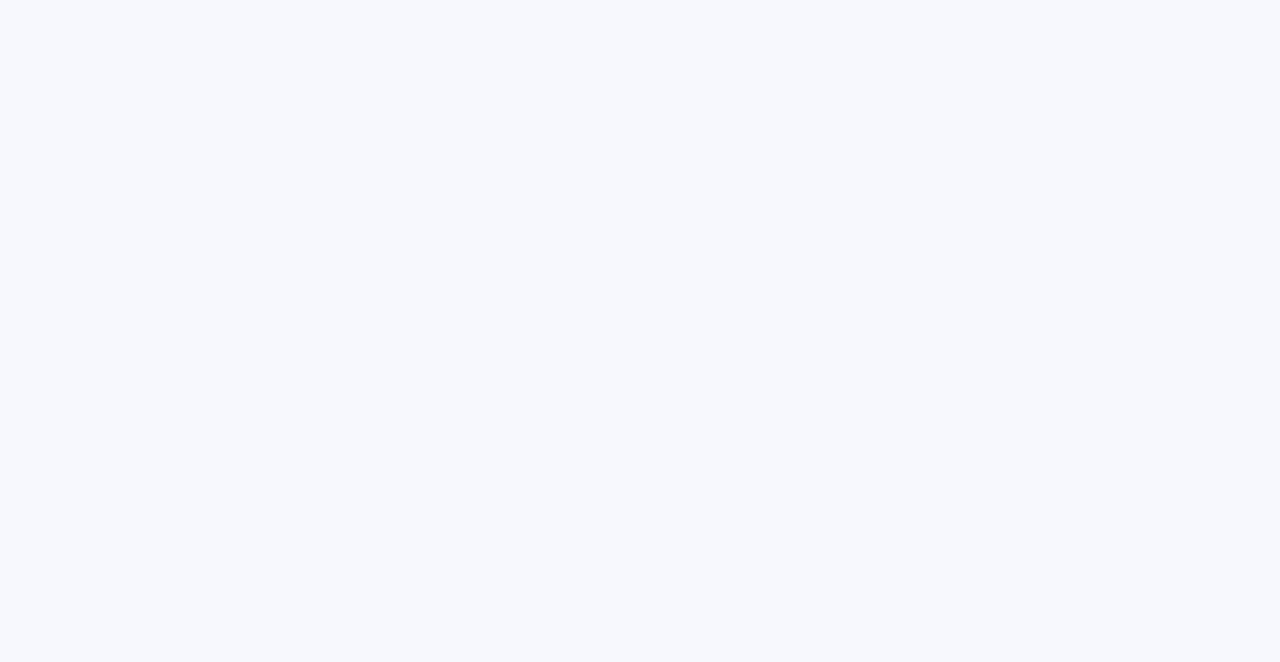
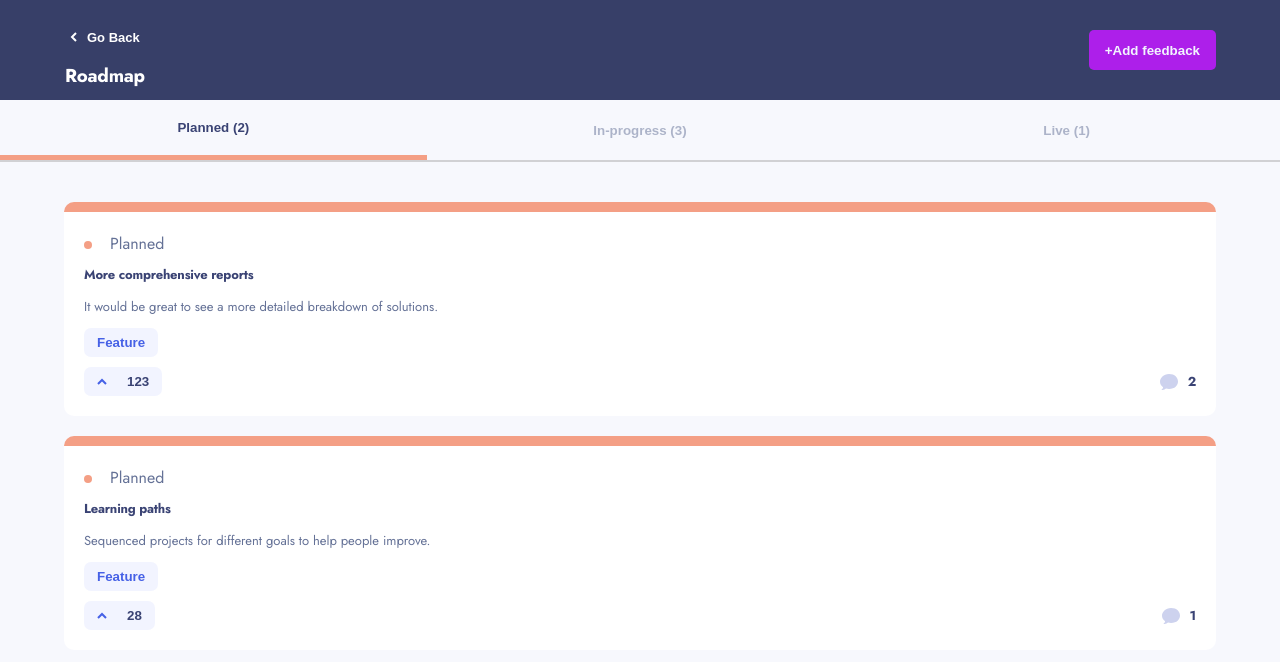
Before and after one commit to tokarskym/productfeedback, a React (Create React App) app: page /roadmap in a window 1280 px wide. Before the commit this address had no page. Shown: the top 662 px of the page. Built offline with nearby package versions, Linux system fonts and the light colour scheme.

Commit message:
Roadmap functionality and styles

```diff
--- a/src/App.tsx
+++ b/src/App.tsx
@@ -6,6 +6,7 @@ import Header from './components/Header/Header';
 import MainPage from './components/MainPage/MainPage';
 import RequestDetails from './components/RequestDetails/RequestDetails';
 import RequestForm from './components/RequestForm/RequestForm';
+import Roadmap from './components/Roadmap/Roadmap';
 
 import { ProductRequest } from './data/data';
 
@@ -15,6 +16,15 @@ import { BrowserRouter, Routes, Route } from 'react-router-dom';
 
 import { updatedData } from './data/data';
 
+export type CountsType = {
+  [status: string]: number;
+};
+
+type ItemType = {
+  status: string;
+  [key: string]: any;
+};
+
 function App() {
   const [selectedFilter, setSelectedFilter] = useState<string>('Least Upvotes');
   const [selectedCategory, setSelectedCategory] = useState<string>('All');
@@ -22,6 +32,24 @@ function App() {
   const productRequests = updatedData.productRequests;
   const currentUser = updatedData.currentUser;
   const [requestList, setRequestList] = useState<ProductRequest[]>(productRequests);
+  const [statusCounts, setStatusCounts] = useState<CountsType>({});
+
+  useEffect(() => {
+    const counts: CountsType = {};
+
+    requestList.forEach((item: ItemType) => {
+      if (item.status === 'suggestion') {
+        return;
+      }
+
+      if (!counts[item.status]) {
+        counts[item.status] = 0;
+      }
+      counts[item.status]++;
+    });
+
+    setStatusCounts(counts);
+  }, [requestList]);
 
   const handleFilterChange = (filter: string) => {
     setSelectedFilter(filter);
@@ -123,7 +151,8 @@ function App() {
           <Route
             path="/requests/:id"
             element={<RequestDetails requestList={requestList} onAddNewComment={addComment} onAddReply={addReply} calculateCommentNumbers={calculateCommentNumbers} />}
-          />
+          />{' '}
+          <Route path="/roadmap" element={<Roadmap requestList={requestList} statusCounts={statusCounts} calculateCommentNumbers={calculateCommentNumbers} />} />
           <Route
             path="/requests/:id/new"
             element={
@@ -152,7 +181,7 @@ function App() {
             path="/"
             element={
               <>
-                <Navbar handleCategoryChange={handleCategoryChange} selectedCategory={selectedCategory} />
+                <Navbar statusCounts={statusCounts} handleCategoryChange={handleCategoryChange} selectedCategory={selectedCategory} />
                 <Header handleFilterChange={handleFilterChange} requestList={requestList} />
                 <MainPage selectedFilter={selectedFilter} selectedCategory={selectedCategory} requestList={requestList} calculateCommentNumbers={calculateCommentNumbers} />
               </>
--- a/src/Utils/Functions.tsx
+++ b/src/Utils/Functions.tsx
@@ -1,3 +1,16 @@
 export const capitalizeFirstLetter = (string: string) => {
   return string.charAt(0).toUpperCase() + string.slice(1);
 };
+
+export const getColorForStatus = (status: string): string => {
+  switch (status) {
+    case 'planned':
+      return '#F49F85';
+    case 'in-progress':
+      return '#AD1FEA';
+    case 'live':
+      return '#62BCFA';
+    default:
+      return 'transparent'; // Default color in case none of the statuses match
+  }
+};
--- a/src/components/BackButton/BackButton.tsx
+++ b/src/components/BackButton/BackButton.tsx
@@ -5,7 +5,7 @@ import { ProductRequestNavbar, ReturnButton, EditFeedbackButton } from '../Reque
 import ReturnButtonSVG from '../../images/shared//icon-arrow-left.svg';
 
 interface BackButtonProps {
-  isEdit: boolean;
+  isEdit?: boolean;
   requestID?: number;
 }
 const BackButton: React.FC<BackButtonProps> = ({ isEdit, requestID }) => {
--- /dev/null
+++ b/src/components/BackButton/BackButtonRoadmap.tsx
@@ -0,0 +1,38 @@
+import { useNavigate } from 'react-router-dom';
+import styled from 'styled-components';
+import ReturnButtonSVG from '../../images/shared//icon-arrow-left-white.svg';
+
+import { ProductRequestNavbar, ReturnButton } from '../RequestDetails/RequestDetails';
+import { PrimaryButton } from '../GlobalStyles/ReusedStyles';
+
+const ReturnButtonRoadmap = styled(ReturnButton)`
+  color: white;
+`;
+
+const RoadmapTitle = styled.h3`
+  color: #ffff;
+`;
+
+interface BackButtonProps {}
+const BackButtonRoadmap: React.FC<BackButtonProps> = () => {
+  const navigate = useNavigate();
+
+  const handleReturn = () => {
+    navigate(-1);
+  };
+
+  return (
+    <ProductRequestNavbar style={{ height: '100px', backgroundColor: '#373F68', display: 'flex', justifyContent: 'space-between', alignItems: 'center' }}>
+      <div style={{ display: 'flex', flexDirection: 'column', justifyContent: 'center', alignItems: 'center' }}>
+        <ReturnButtonRoadmap onClick={handleReturn}>
+          <img src={ReturnButtonSVG} alt="Arrow Left / Go Back" />
+          Go Back
+        </ReturnButtonRoadmap>
+        <RoadmapTitle>Roadmap</RoadmapTitle>
+      </div>
+      <PrimaryButton>+Add feedback</PrimaryButton>
+    </ProductRequestNavbar>
+  );
+};
+
+export default BackButtonRoadmap;
--- a/src/components/Header/HeaderStyles.tsx
+++ b/src/components/Header/HeaderStyles.tsx
@@ -6,6 +6,8 @@ export const HeaderBar = styled.div`
   height: 56px;
   background-color: ${(props) => props.theme.colors.darkBlue};
   margin-bottom: 20px;
+  position: fixed;
+  top: 72px;
 
   & p {
     color: #f2f4fe;
--- a/src/components/MainPage/MainPage.tsx
+++ b/src/components/MainPage/MainPage.tsx
@@ -14,6 +14,8 @@ const SuggestionsContainer = styled(Container)`
   display: flex;
   flex-direction: column;
   gap: 20px;
+  padding-top: 140px;
+  margin-bottom: 100px;
 `;
 
 interface MainPageProps {
--- a/src/components/Navbar/Navbar.tsx
+++ b/src/components/Navbar/Navbar.tsx
@@ -1,4 +1,5 @@
 import { useState, useEffect } from 'react';
+import { Link } from 'react-router-dom';
 
 import Hamburger from '../../images/shared/mobile/icon-hamburger.svg';
 import CloseHamburger from '../../images/shared/mobile/icon-close.svg';
@@ -6,45 +7,22 @@ import { capitalizeFirstLetter } from '../../Utils/Functions';
 
 import { NavbarHeader, NavbarContainer, Logo, AppName, HamburgerButton, ModalBackground, ModalContainer, TagsContainer, ButtonTag, Dot } from './NavbarStyles';
 
-import { data } from '../../data/data';
-
-type CountsType = {
-  [status: string]: number;
-};
-
-type ItemType = {
-  status: string;
-  [key: string]: any;
-};
+import { CountsType } from '../../App';
 
 interface NavbarProps {
   handleCategoryChange: (category: string) => void;
   selectedCategory: string;
+  statusCounts: CountsType;
 }
-const Navbar: React.FC<NavbarProps> = ({ handleCategoryChange, selectedCategory }) => {
+const Navbar: React.FC<NavbarProps> = ({ statusCounts, handleCategoryChange, selectedCategory }) => {
   const [isHamburgerOpen, setIsHamburgerOpen] = useState<boolean>(false);
-  const [statusCounts, setStatusCounts] = useState<CountsType>({});
 
   const TagsArray: string[] = ['All', 'UI', 'UX', 'Enhancement', 'Bug', 'Feature'];
 
-  const requestsData = data.productRequests;
-
-  useEffect(() => {
-    const counts: CountsType = {};
-
-    requestsData.forEach((item: ItemType) => {
-      if (item.status === 'suggestion') {
-        return;
-      }
-
-      if (!counts[item.status]) {
-        counts[item.status] = 0;
-      }
-      counts[item.status]++;
-    });
-
-    setStatusCounts(counts);
-  }, [requestsData]);
+  const onCategoryChange = (category: string) => {
+    handleCategoryChange(category);
+    setIsHamburgerOpen(!isHamburgerOpen);
+  };
 
   const isValidStatus = (status: string): status is 'suggestion' | 'planned' | 'in-progress' | 'live' => {
     return ['suggestion', 'planned', 'in-progress', 'live'].includes(status);
@@ -67,14 +45,24 @@ const Navbar: React.FC<NavbarProps> = ({ handleCategoryChange, selectedCategory
         <ModalContainer className={isHamburgerOpen ? 'active' : ''}>
           <TagsContainer>
             {TagsArray.map((tag) => (
-              <ButtonTag $isChosen={selectedCategory === tag} key={tag} onClick={() => handleCategoryChange(tag)}>
+              <ButtonTag $isChosen={selectedCategory === tag} key={tag} onClick={() => onCategoryChange(tag)}>
                 {tag}
               </ButtonTag>
             ))}
           </TagsContainer>
           <TagsContainer>
-            <h3>Roadmap</h3>
-            <button>View</button>
+            <div
+              style={{
+                display: 'flex',
+                gap: '60px',
+                alignItems: 'center',
+              }}
+            >
+              <h3>Roadmap</h3>
+              <Link style={{ textDecoration: 'underline', color: 'blue' }} to={`/roadmap`}>
+                View
+              </Link>
+            </div>
             <ul style={{ width: '100%' }}>
               {Object.keys(statusCounts).map((status) => {
                 if (isValidStatus(status)) {
--- a/src/components/Navbar/NavbarStyles.tsx
+++ b/src/components/Navbar/NavbarStyles.tsx
@@ -9,6 +9,8 @@ export const NavbarHeader = styled.nav`
   background-repeat: no-repeat;
   background-size: cover;
   display: flex;
+  position: fixed;
+  z-index: 9999;
 `;
 
 export const NavbarContainer = styled(Container)`
@@ -91,7 +93,7 @@ export const ButtonTag = styled.button<{ $isChosen?: boolean }>`
 `;
 
 type DotProps = {
-  $status: 'live' | 'planned' | 'in-progress' | 'suggestion';
+  $status: string;
 };
 
 export const Dot = styled.span<DotProps>`
--- a/src/components/RequestSingleElement/RequestSingleElement.tsx
+++ b/src/components/RequestSingleElement/RequestSingleElement.tsx
@@ -7,20 +7,23 @@ import ArrowUpBlueSVG from '../../images/shared/icon-arrow-up-blue.svg';
 import CommentSVG from '../../images/shared/icon-comments.svg';
 
 import { capitalizeFirstLetter } from '../../Utils/Functions';
+import { Dot } from '../Navbar/NavbarStyles';
+import { getColorForStatus } from '../../Utils/Functions';
 
 interface SingleRequestElementProps {
   request: ProductRequest;
   calculateCommentNumbers: (request: any) => number;
+  status?: string;
 }
 
-const SuggestionSingleElement = styled.div`
+const SingleElement = styled.div<{ status: string }>`
   background-color: ${(props) => props.theme.colors.white};
   width: 100%;
   height: auto;
   padding: 20px;
   border-radius: 10px;
+  border-top: 10px solid ${(props) => getColorForStatus(props.status)};
 `;
-
 const SpaceBetweenContainer = styled.div`
   display: flex;
   align-items: center;
@@ -53,10 +56,13 @@ const UpvotesTag = styled(ButtonTag)`
   gap: 15px;
 `;
 
-const RequestSingleElement: React.FC<SingleRequestElementProps> = ({ request, calculateCommentNumbers }) => {
-
+const RequestSingleElement: React.FC<SingleRequestElementProps> = ({ request, calculateCommentNumbers, status }) => {
   return (
-    <SuggestionSingleElement key={request.id}>
+    <SingleElement key={request.id} status={request.status}>
+      <div style={{ marginBottom: '10px' }}>
+        <Dot $status={request.status} />
+        <p style={{ display: 'inline-block', color: '#647196 ' }}>{capitalizeFirstLetter(request.status)}</p>
+      </div>
       <RequestTitle>{request.title}</RequestTitle>
       <RequestDescription>{request.description}</RequestDescription>
       <ButtonTag style={{ display: 'block', marginBottom: '10px' }}>{capitalizeFirstLetter(request.category)}</ButtonTag>
@@ -70,7 +76,7 @@ const RequestSingleElement: React.FC<SingleRequestElementProps> = ({ request, ca
           <CommentTag>{calculateCommentNumbers(request)}</CommentTag>
         </SpaceBetweenContainer>
       </SpaceBetweenContainer>
-    </SuggestionSingleElement>
+    </SingleElement>
   );
 };
 
--- /dev/null
+++ b/src/components/Roadmap/Roadmap.tsx
@@ -0,0 +1,101 @@
+import BackButtonRoadmap from '../BackButton/BackButtonRoadmap';
+import styled from 'styled-components';
+
+import { HorizontalRule } from '../Header/HeaderStyles';
+import { useState } from 'react';
+
+import { CountsType } from '../../App';
+import { capitalizeFirstLetter } from '../../Utils/Functions';
+import { ProductRequest } from '../../data/data';
+
+import { Link } from 'react-router-dom';
+import RequestSingleElement from '../RequestSingleElement/RequestSingleElement';
+
+import { Container } from '../GlobalStyles/ReusedStyles';
+
+import { getColorForStatus } from '../../Utils/Functions';
+
+interface RoadmapProps {
+  statusCounts: CountsType;
+  requestList: ProductRequest[];
+  calculateCommentNumbers: (request: any) => number;
+}
+
+const ProductRequestsContainer = styled(Container)`
+  display: flex;
+  flex-direction: column;
+  gap: 20px;
+  padding-top: 40px;
+  margin-bottom: 100px;
+`;
+
+const StatusButton = styled.button<{ $isActive: boolean; status: string }>`
+  background-color: transparent;
+  border: none;
+  padding: 10px;
+  border-bottom: ${(props) => (props.$isActive ? `5px solid ${getColorForStatus(props.status)}` : '')};
+  flex: 1;
+  font-weight: 700;
+  color: ${(props) => (props.$isActive ? '#3A4374' : '#647196')};
+  opacity: ${(props) => (props.$isActive ? '1' : '0.5')};
+`;
+
+const Roadmap: React.FC<RoadmapProps> = ({ statusCounts, requestList, calculateCommentNumbers }) => {
+  const [buttonActive, setButtonActive] = useState<string>('planned');
+
+  const statusButtons = ['planned', 'in-progress', 'live'];
+
+  const setActiveButtonRender = (status: string) => {
+    setButtonActive(status);
+  };
+
+  const productsPlanned = requestList.filter((request) => request.status === 'planned');
+  const productsProgress = requestList.filter((request) => request.status === 'in-progress');
+  const productsLive = requestList.filter((request) => request.status === 'live');
+
+  return (
+    <>
+      <div style={{ backgroundColor: '#373F68', width: '100%' }}>
+        <BackButtonRoadmap />
+      </div>
+      <div style={{ height: '60px', display: 'flex', flexDirection: 'row' }}>
+        {statusButtons.map((status) => {
+          return (
+            <StatusButton key={status} $isActive={buttonActive === status} onClick={() => setActiveButtonRender(status)} status={status}>
+              {capitalizeFirstLetter(status)} ({statusCounts[status] || 0})
+            </StatusButton>
+          );
+        })}
+      </div>
+      <HorizontalRule />
+      <ProductRequestsContainer>
+        {buttonActive === 'planned' &&
+          productsPlanned.map((request) => {
+            return (
+              <Link key={request.id} to={`/requests/${request.id}`}>
+                <RequestSingleElement request={request} calculateCommentNumbers={calculateCommentNumbers} status={request.status} />
+              </Link>
+            );
+          })}
+        {buttonActive === 'live' &&
+          productsLive.map((request) => {
+            return (
+              <Link key={request.id} to={`/requests/${request.id}`}>
+                <RequestSingleElement request={request} calculateCommentNumbers={calculateCommentNumbers} status={request.status} />
+              </Link>
+            );
+          })}
+        {buttonActive === 'in-progress' &&
+          productsProgress.map((request) => {
+            return (
+              <Link key={request.id} to={`/requests/${request.id}`}>
+                <RequestSingleElement request={request} calculateCommentNumbers={calculateCommentNumbers} status={request.status} />
+              </Link>
+            );
+          })}
+      </ProductRequestsContainer>
+    </>
+  );
+};
+
+export default Roadmap;
```
Also changed, not shown: src/images/shared/icon-arrow-left-white.svg (added).
